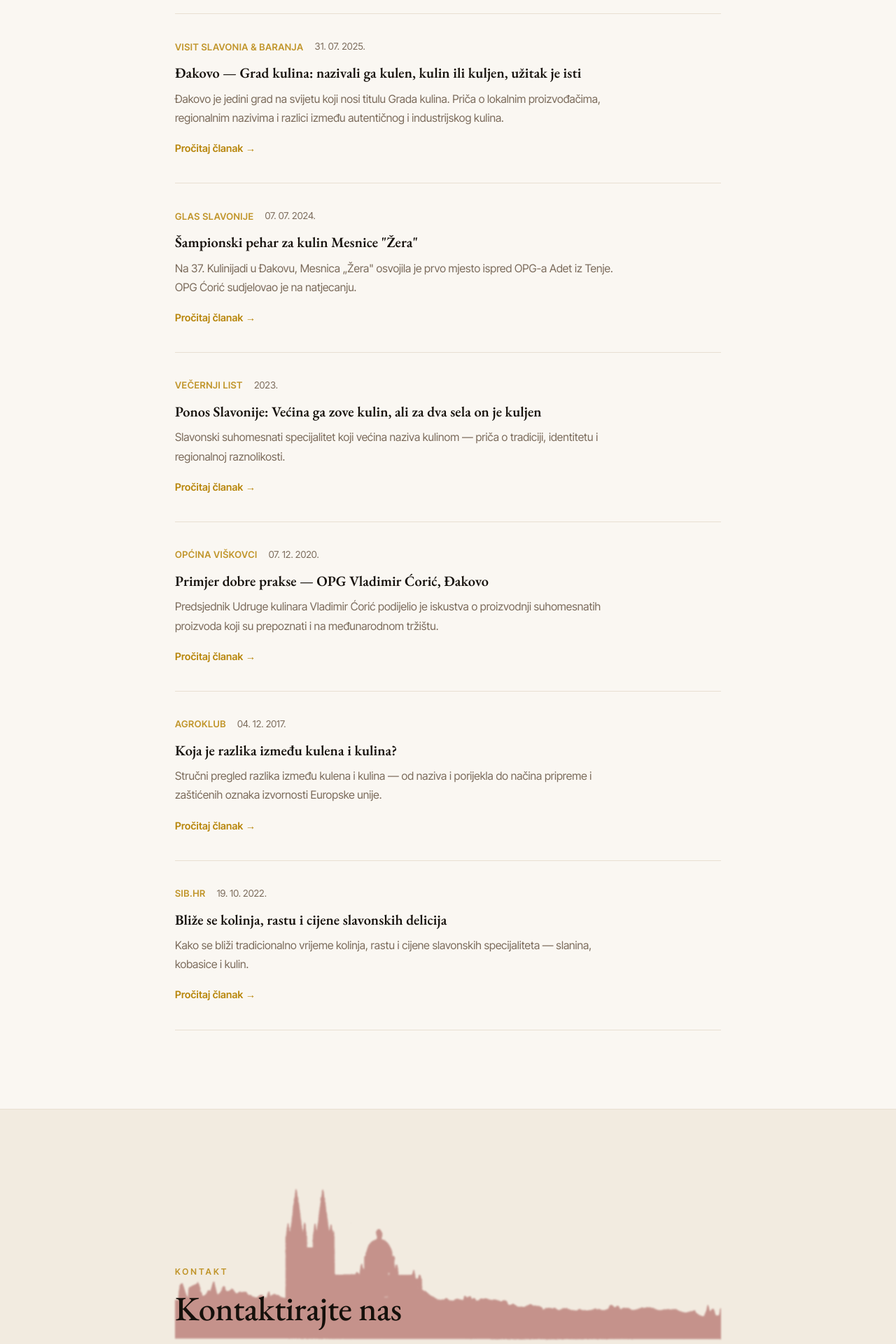
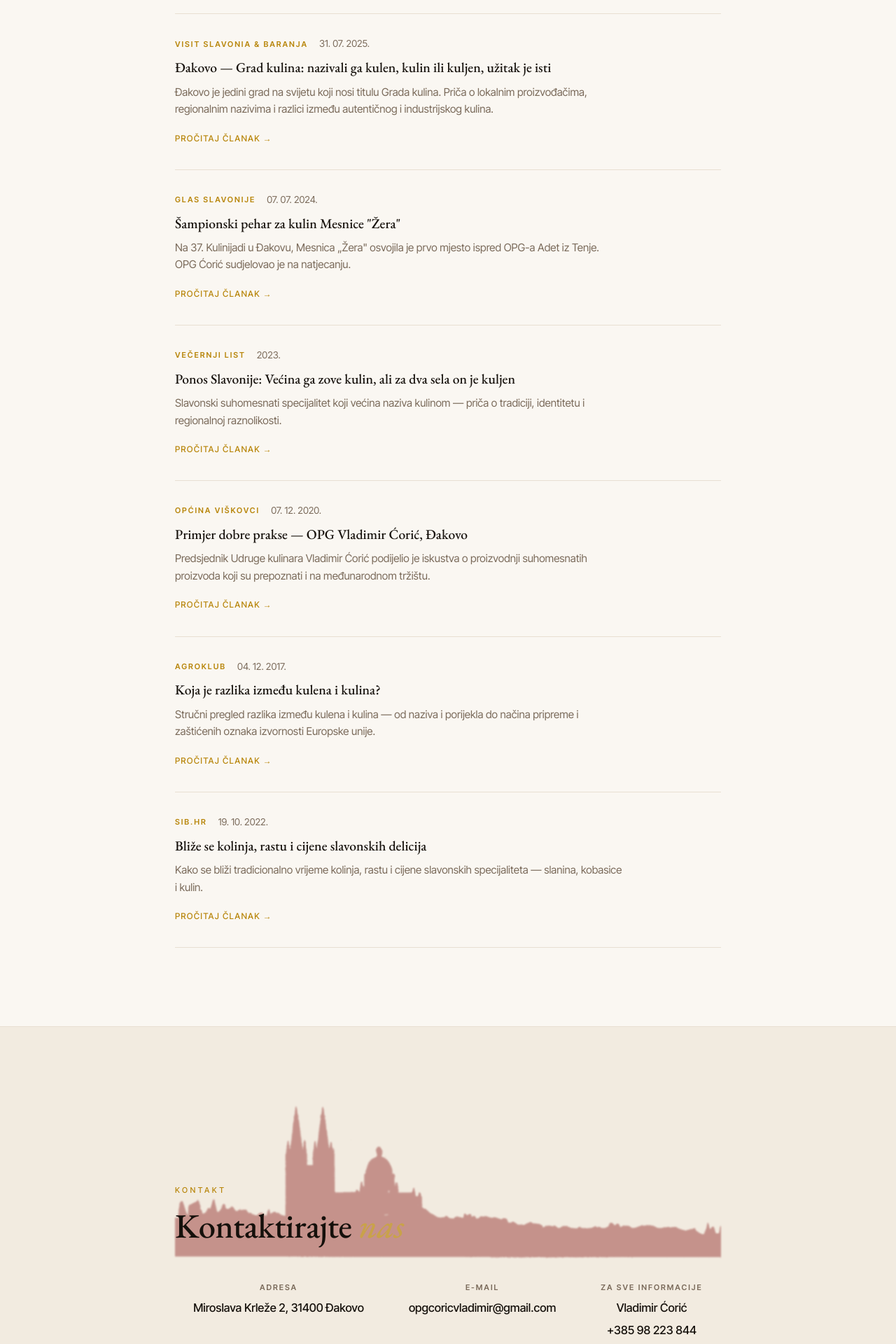
Before and after one commit to tomcoric/opg-coric-web, a React (Vite) app: page / in a window 1280 px wide. Shown: the part 3740-5660 px from the top of the page at 70% size. Built offline with nearby package versions, Linux system fonts and the light colour scheme.

Commit message:
Korak 8: Media + Contact — zlatni eyebrow/source, Garamond naslovi, novi tokeni, h2 italic em

```diff
--- a/src/components/sections/Contact.jsx
+++ b/src/components/sections/Contact.jsx
@@ -9,7 +9,7 @@ export default function Contact() {
           <div className={styles.header}>
             <img src="/images/katedrala.png" alt="" aria-hidden="true" className="cathedralHeader" />
             <span className={styles.label}>Kontakt</span>
-            <h2>Kontaktirajte nas</h2>
+            <h2>Kontaktirajte <em>nas</em></h2>
           </div>
 
           <div className={styles.info}>
--- a/src/components/sections/Contact.module.css
+++ b/src/components/sections/Contact.module.css
@@ -1,7 +1,7 @@
 .section {
   padding: var(--section-py) 0;
-  background: var(--bg-alt);
-  border-top: 1px solid var(--border);
+  background: var(--bg-warm);
+  border-top: 1px solid var(--line);
 }
 
 .inner { max-width: 780px; margin: 0 auto; }
@@ -18,40 +18,60 @@
 
 .label {
   display: block;
-  font-size: 0.72rem;
-  font-weight: 600;
-  letter-spacing: 3px;
+  font-size: 11px;
+  font-weight: 500;
+  letter-spacing: .32em;
   text-transform: uppercase;
-  color: var(--primary);
+  color: var(--gold);
   margin-bottom: 14px;
-  opacity: 0.85;
+}
+
+.header h2 em {
+  font-style: italic;
+  color: var(--gold-soft);
 }
 
 /* Info */
-.info { display: flex; flex-direction: row; gap: 64px; justify-content: center; flex-wrap: wrap; }
+.info {
+  display: flex;
+  flex-direction: row;
+  gap: 64px;
+  justify-content: center;
+  flex-wrap: wrap;
+}
 
-.infoItem { display: flex; flex-direction: column; gap: 5px; align-items: center; text-align: center; }
+.infoItem {
+  display: flex;
+  flex-direction: column;
+  gap: 6px;
+  align-items: center;
+  text-align: center;
+}
+
+.infoItem strong {
+  font-size: 11px;
+  font-weight: 600;
+  letter-spacing: .18em;
+  text-transform: uppercase;
+  color: var(--ink-mute);
+}
 
 .infoItem span {
   font-size: 0.97rem;
-  color: var(--text-heading);
+  color: var(--ink);
   font-weight: 500;
-}
-
-.infoItem strong {
-  font-size: 0.72rem;
-  font-weight: 700;
-  letter-spacing: 1.5px;
-  text-transform: uppercase;
-  color: var(--text-muted);
 }
 
 .infoItem a {
   font-size: 0.97rem;
-  color: var(--text-heading);
+  color: var(--ink);
   font-weight: 500;
   text-decoration: none;
   transition: color 0.2s;
 }
 
-.infoItem a:hover { color: var(--primary); }
+.infoItem a:hover { color: var(--gold); }
+
+@media (max-width: 640px) {
+  .info { gap: 40px; }
+}
--- a/src/components/sections/Media.jsx
+++ b/src/components/sections/Media.jsx
@@ -53,7 +53,7 @@ export default function Media() {
         <div className={styles.header}>
           <img src="/images/katedrala.png" alt="" aria-hidden="true" className="cathedralHeader" />
           <span className={styles.label}>U medijima</span>
-          <h2>Medijska pokrivenost</h2>
+          <h2>Medijska <em>pokrivenost</em></h2>
         </div>
 
         <div className={styles.list}>
--- a/src/components/sections/Media.module.css
+++ b/src/components/sections/Media.module.css
@@ -16,13 +16,17 @@
 
 .label {
   display: block;
-  font-size: 0.72rem;
-  font-weight: 600;
-  letter-spacing: 3px;
+  font-size: 11px;
+  font-weight: 500;
+  letter-spacing: .32em;
   text-transform: uppercase;
-  color: var(--primary);
+  color: var(--gold);
   margin-bottom: 14px;
-  opacity: 0.85;
+}
+
+.header h2 em {
+  font-style: italic;
+  color: var(--gold-soft);
 }
 
 .list {
@@ -33,61 +37,67 @@
 }
 
 .article {
-  padding: 36px 0;
-  border-bottom: 1px solid var(--border);
+  padding: 32px 0;
+  border-bottom: 1px solid var(--line);
+  transition: background 0.2s;
 }
 
-.article:first-child {
-  border-top: 1px solid var(--border);
-}
+.article:first-child { border-top: 1px solid var(--line); }
 
 .meta {
   display: flex;
   align-items: center;
   gap: 16px;
-  margin-bottom: 12px;
+  margin-bottom: 10px;
 }
 
 .source {
-  font-size: 0.78rem;
-  font-weight: 700;
-  letter-spacing: 0.5px;
+  font-size: 11px;
+  font-weight: 600;
+  letter-spacing: .18em;
   text-transform: uppercase;
-  color: var(--primary);
-  opacity: 0.85;
+  color: var(--gold);
 }
 
 .date {
   font-size: 0.8rem;
-  color: var(--text-muted);
+  color: var(--ink-mute);
 }
 
 .title {
-  font-size: 1.2rem;
-  font-weight: 600;
-  color: var(--text-heading);
-  line-height: 1.35;
+  font-family: var(--display);
+  font-size: 1.15rem;
+  font-weight: 500;
+  color: var(--ink);
+  line-height: 1.3;
   margin-bottom: 10px;
+  transition: color 0.2s;
 }
 
+.article:hover .title { color: var(--ink); }
+
 .desc {
-  font-size: 0.93rem;
-  color: var(--text-muted);
-  line-height: 1.72;
-  margin-bottom: 16px;
+  font-size: 0.9rem;
+  color: var(--ink-mute);
+  line-height: 1.6;
+  margin-bottom: 14px;
   max-width: 640px;
 }
 
 .link {
-  font-size: 0.85rem;
-  font-weight: 600;
-  color: var(--primary);
+  display: inline-flex;
+  align-items: center;
+  gap: 6px;
+  font-size: 12px;
+  font-weight: 500;
+  letter-spacing: .1em;
+  text-transform: uppercase;
+  color: var(--gold);
   text-decoration: none;
-  letter-spacing: 0.2px;
-  transition: color 0.2s, letter-spacing 0.2s;
+  transition: color 0.2s, gap 0.2s;
 }
 
 .link:hover {
-  color: var(--primary-dark);
-  letter-spacing: 0.5px;
+  color: var(--gold-deep);
+  gap: 10px;
 }
```
